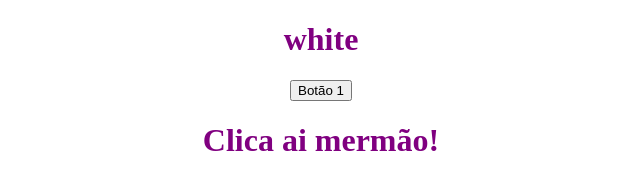
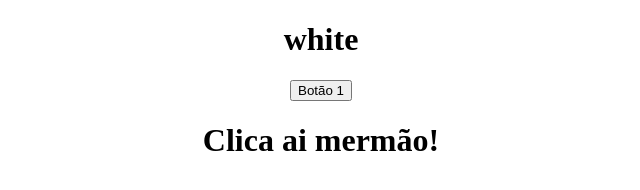
Before and after one commit to ijefin/JS, a website: page Javascript/index.html in a window 1280 px wide. Shown: the whole page, without its empty margins (319-959 px from the left). Drawn offline with Linux system fonts and the light colour scheme.

Commit message:
mais um pouco..

```diff
--- a/Javascript/index.html
+++ b/Javascript/index.html
@@ -1,18 +1,45 @@
 <!DOCTYPE html>
 <html lang="en">
   <head>
+    <link href="/your-path-to-fontawesome/css/all.css" rel="stylesheet">
     <meta charset="UTF-8" />
     <meta http-equiv="X-UA-Compatible" content="IE=edge" />
     <meta name="viewport" content="width=device-width, initial-scale=1.0" />
     <title>Document</title>
   </head>
     <body id="daniel" style="background-color: white">
-      <div id="cu" style="color: purple; position: center; text-align: center;">
+      <div id="cu" style="color: black; position: center; text-align: center;">
         <h1 class="negao">white</h1>
         <button id="butao1" onclick="alteraCorDeFundo()">Botão 1</button>
         <button style="display: none;" id="butao2" onclick="reverso()">Botão 2</button>
         <h1 class="negao" ">Clica ai mermão!</h1>
       </div>
       <script src="ensinandoODaniel.js"></script>
+
+      <!-- body {
+        padding: 25px;
+        background-color: white;
+        color: black;
+        font-size: 25px;
+      }
+
+      .dark-mode {
+        background-color: black;
+        color: white;
+      }
+      </style>
+      </head>
+      <body>
+
+      <h2>Toggle Dark/Light Mode</h2>
+      <p>Click the button to toggle between dark and light mode for this page.</p>
+
+      <button onclick="myFunction()">Toggle dark mode</button>
+
+      <script>
+      function myFunction() {
+         var element = document.body;
+         element.classList.toggle("dark-mode");
+      } -->
     </body>
 </html>
```
Also changed, not shown: Javascript/ensinandoODaniel.js (line endings or trailing spaces).
